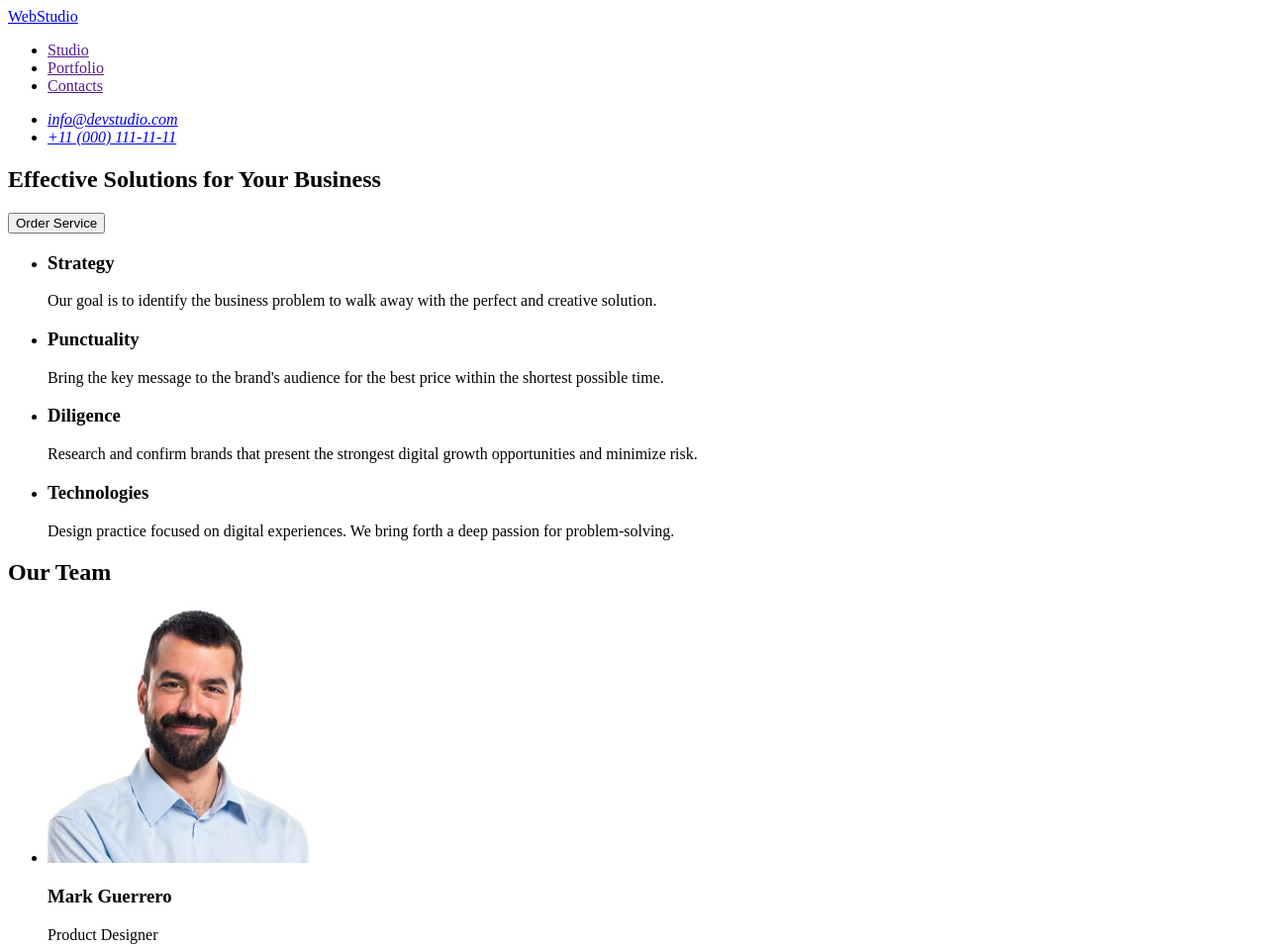
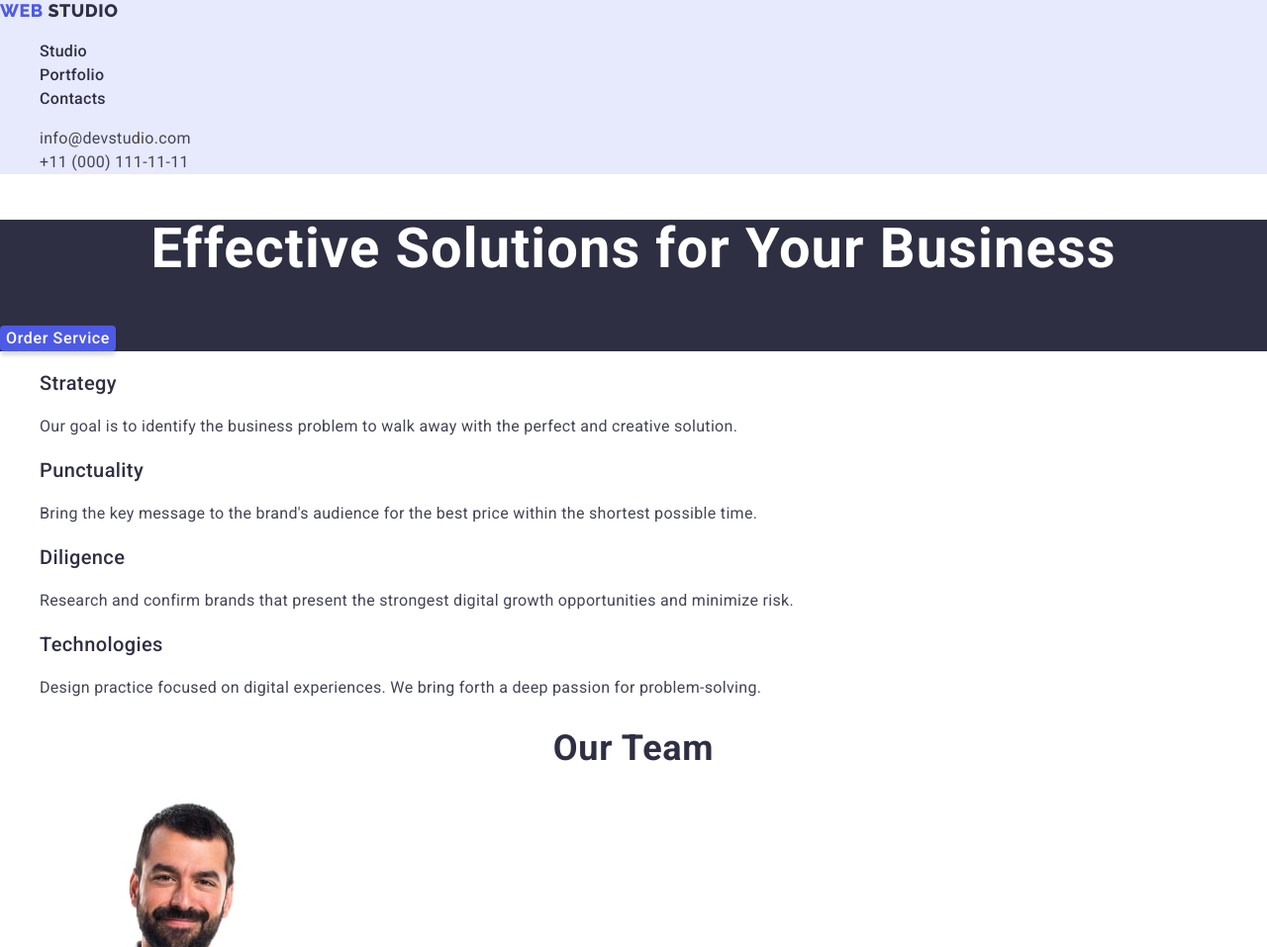
Before and after one commit to Serj-New/goit-markup-hw-02, a plain HTML site: page index.html in a window 1280 px wide. Shown: the top 957 px of the page at 99% size. Drawn offline with nearby package versions, Linux system fonts and the light colour scheme.

Commit message:
text colo markup

```diff
--- /dev/null
+++ b/css/styles.css
@@ -0,0 +1,201 @@
+body {
+    font-family: 'Roboto', 'Raleway', sans-serif;
+    font-weight: normal;
+    color: #434455;
+    font-size: 16px;
+    line-height: 1.5;
+    letter-spacing: 0.32px;
+}
+
+h1, h2, h3 {
+    color: #2E2F42;
+    font-weight: bold;
+    line-height: 1.2;
+    letter-spacing: 0.4px;
+}
+
+ul {
+    list-style-type: none;
+}
+
+a {
+    text-decoration: none;
+    color: inherit;
+    font-style: normal;
+}
+
+.header {
+    background-color: #E7E9FC;
+}
+
+.logo {
+    color: #4D5AE5;
+    font-family: Raleway;
+    font-size: 18px;
+    font-weight: 700;
+    line-height: 1.167;
+    letter-spacing: 0.54px;
+    text-transform: uppercase;
+}
+
+.dark-logo {
+    color: #2E2F42;
+}
+
+.header-nav {
+}
+
+.nav-list {
+}
+
+.nav-list-item {
+}
+
+.nav-list-link {
+    color: #2E2F42;
+    font-weight: 500;
+}
+
+.nav-list-link:hover,
+.nav-list-link:focus {
+    color: #404BBF;
+}
+
+.address {
+}
+
+.address-list {
+}
+
+.address-list-item {
+}
+
+.address-list-link {
+}
+
+.address-list-link:hover,
+.address-list-link:focus {
+    color: #404BBF;
+}
+
+
+
+.hero {
+    background: #2E2F42;
+}
+
+.hero-title {
+    color: #FFF;
+    text-align: center;
+    font-size: 56px;
+    font-weight: 700;
+    line-height: 1.07;
+    letter-spacing: 1.12px;
+}
+
+.hero-button {
+    color: #FFF;
+    font-weight: 500;
+    line-height: 1.5;
+    letter-spacing: 0.64px;
+    border: none;
+    border-radius: 4px;
+    background: #4D5AE5;
+    box-shadow: 0px 4px 4px 0px rgba(0, 0, 0, 0.15);
+    cursor: pointer;
+}
+
+.hero-button:hover,
+.hero-button:focus {
+    background: #404BBF;
+}
+
+.feature {
+}
+
+.feature-title {
+}
+
+.feature-list {
+}
+
+.feature-list-item {
+}
+
+.feature-subtitle {
+    font-size: 20px;
+    font-weight: 500;
+}
+
+.feature-text {
+}
+
+.team {
+}
+
+.team-title {
+    text-align: center;
+    font-size: 36px;
+    font-weight: 700;
+    line-height: 1.11;
+    letter-spacing: 0.72px;
+}
+
+.team-list {
+}
+
+.team-list-item {
+}
+
+.team-list-avatar {
+}
+
+.team-list-name {
+    text-align: center;
+    font-size: 20px;
+    font-weight: 500;
+}
+
+.team-list-position {
+    text-align: center;
+}
+
+.portfolio {
+}
+
+.portfolio-title {
+text-align: center;
+font-size: 36px;
+font-weight: 700;
+line-height: 1.11;
+letter-spacing: 0.72px;
+}
+
+.portfolio-list {
+}
+
+.portfolio-list-item {
+}
+
+.portfolio-list-img {
+}
+
+.portfolio-list-title {
+font-size: 20px;
+font-weight: 500;
+}
+
+.portfolio-list-kind {
+}
+
+.footer {
+    background: #2E2F42;
+}
+
+.light-logo {
+    color: #F4F4FD;
+}
+
+.footer-dscr {
+    color: #F4F4FD;
+}
--- a/index.html
+++ b/index.html
@@ -5,84 +5,131 @@
     <meta name="viewport" content="width=device-width, initial-scale=1.0">
     <link rel="icon" type="image/svg+xml" href="./images/favicon.svg">
     <link rel="icon" type="image/png" href="./images/favicon.png">
+    <link rel="preconnect" href="https://fonts.googleapis.com">
+    <link rel="preconnect" href="https://fonts.gstatic.com" crossorigin>
+    <link href="https://fonts.googleapis.com/css2?family=Roboto:wght@400;500;700;900&family=Raleway:wght@800&display=swap" rel="stylesheet">    <link rel="stylesheet" href="https://cdnjs.cloudflare.com/ajax/libs/modern-normalize/2.0.0/modern-normalize.min.css" integrity="sha512-4xo8blKMVCiXpTaLzQSLSw3KFOVPWhm/TRtuPVc4WG6kUgjH6J03IBuG7JZPkcWMxJ5huwaBpOpnwYElP/m6wg==" crossorigin="anonymous" referrerpolicy="no-referrer" />
+    <link rel="stylesheet" href="https://cdnjs.cloudflare.com/ajax/libs/modern-normalize/2.0.0/modern-normalize.css" integrity="sha512-gA2Bvu0/hw4oj0Lp8ZHjK+o3S4BE5m8d/wNVy6ktKLhHKPpWLQwv9ixzuWirWOakoJqlBdePq2NhoCaUOQ5npQ==" crossorigin="anonymous" referrerpolicy="no-referrer" />
+    <link rel="stylesheet" href="./css/styles.css"/>
     <title>WEBSTUDIO</title>
 </head>
 <body>
-    <header>
-        <nav>
-            <a href="./index.html">WebStudio</a>
-            <ul>
-                <li><a href="">Studio</a></li>
-                <li><a href="">Portfolio</a></li>
-                <li><a href="">Contacts</a></li>
+    <header class="header">
+        <nav class="header-nav">
+            <a class="logo" href="./index.html">
+                <span>Web</span>
+                <span class="dark-logo">Studio</span>
+            </a>
+            <ul class="nav-list">
+                <li class="nav-list-item"><a class="nav-list-link" href="">Studio</a></li>
+                <li class="nav-list-item"><a class="nav-list-link" href="">Portfolio</a></li>
+                <li class="nav-list-item"><a class="nav-list-link" href="">Contacts</a></li>
             </ul>
         </nav>
-        <address>
-            <ul>
-                <li><a href="mailto:info@devstudio.com">info@devstudio.com</a></li>
-                <li><a href="tel:+110001111111">+11 (000) 111-11-11</a></li>
+        <address class="address">
+            <ul class="address-list">
+                <li class="address-list-item"><a class="address-list-link" href="mailto:info@devstudio.com">info@devstudio.com</a></li>
+                <li class="address-list-item"><a class="address-list-link" href="tel:+110001111111">+11 (000) 111-11-11</a></li>
             </ul>
         </address>
     </header>
 
     <main>
-        <section>
-            <h1>Effective Solutions for Your Business</h1>
-            <button type="button">Order Service</button>
+        <section class="hero">
+            <h1 class="hero-title">Effective Solutions for Your Business</h1>
+            <button class="hero-button" type="button">Order Service</button>
         </section>
 
-        <section>
-            <h2 hidden>Reature</h2>
-            <ul>
-                <li>
-                    <h3>Strategy</h3>
-                    <p>Our goal is to identify the business problem to walk away with the perfect and creative solution.</p>
+        <section class="feature">
+            <h2 hidden class="feature-title">Feature</h2>
+            <ul class="feature-list">
+                <li class="feature-list-item">
+                    <h3 class="feature-subtitle">Strategy</h3>
+                    <p class="feature-text">Our goal is to identify the business problem to walk away with the perfect and creative solution.</p>
                 </li>
-                <li>
-                    <h3>Punctuality</h3>
-                    <p>Bring the key message to the brand's audience for the best price within the shortest possible time.</p>
+                <li class="feature-list-item">
+                    <h3 class="feature-subtitle">Punctuality</h3>
+                    <p class="feature-text">Bring the key message to the brand's audience for the best price within the shortest possible time.</p>
                 </li>
-                <li>
-                    <h3>Diligence</h3>
-                    <p>Research and confirm brands that present the strongest digital growth opportunities and minimize risk.</p>
+                <li class="feature-list-item">
+                    <h3 class="feature-subtitle">Diligence</h3>
+                    <p class="feature-text">Research and confirm brands that present the strongest digital growth opportunities and minimize risk.</p>
                 </li>
-                <li>
-                    <h3>Technologies</h3>
-                    <p>Design practice focused on digital experiences. We bring forth a deep passion for problem-solving.</p>
+                <li class="feature-list-item">
+                    <h3 class="feature-subtitle">Technologies</h3>
+                    <p class="feature-text">Design practice focused on digital experiences. We bring forth a deep passion for problem-solving.</p>
                 </li>
             </ul>
         </section>
 
-        <section>
-            <h2>Our Team</h2>
-            <ul>
-                <li>
-                    <img src="./images/Mark_Guerrero.jpg" alt="Mark Guerrero" width="264" height="260">
-                    <h3>Mark Guerrero</h3>
-                    <p>Product Designer</p>
+        <section class="team">
+            <h2 class="team-title">Our Team</h2>
+            <ul class="team-list">
+                <li class="team-list-item">
+                    <img class="team-list-avatar" src="./images/Mark_Guerrero.jpg" alt="Mark Guerrero" width="264" height="260">
+                    <h3 class="team-list-name">Mark Guerrero</h3>
+                    <p class="team-list-position">Product Designer</p>
                 </li>
-                <li>
-                    <img src="./images/Tom_Ford.jpg" alt="Tom Ford" width="264" height="260">
-                    <h3>Tom Ford</h3>
-                    <p>Frontend Developer</p>
+                <li class="team-list-item">
+                    <img class="team-list-avatar" src="./images/Tom_Ford.jpg" alt="Tom Ford" width="264" height="260">
+                    <h3 class="team-list-name">Tom Ford</h3>
+                    <p class="team-list-position">Frontend Developer</p>
                 </li>
-                <li>
-                    <img src="./images/Camila_Garcia.jpg" alt="Camila Garcia" width="264" height="260">
-                    <h3>Camila Garcia</h3>
-                    <p>Marketing</p>
+                <li class="team-list-item">
+                    <img class="team-list-avatar" src="./images/Camila_Garcia.jpg" alt="Camila Garcia" width="264" height="260">
+                    <h3 class="team-list-name">Camila Garcia</h3>
+                    <p class="team-list-position">Marketing</p>
                 </li>
-                <li>
-                    <img src="./images/Daniel_Wilson.jpg" alt="Daniel Wilson" width="264" height="260">
-                    <h3>Daniel Wilson</h3>
-                    <p>UI Designer</p>
+                <li class="team-list-item">
+                    <img class="team-list-avatar" src="./images/Daniel_Wilson.jpg" alt="Daniel Wilson" width="264" height="260">
+                    <h3 class="team-list-name">Daniel Wilson</h3>
+                    <p class="team-list-position">UI Designer</p>
+                </li>
+            </ul>
+        </section>
+
+        <section class="portfolio">
+            <h2 class="portfolio-title">Our Portfolio</h2>
+            <ul class="portfolio-list">
+                <li class="portfolio-list-item">
+                    <img class="portfolio-list-img" src="./images/img-1.jpg" alt="Banking App" width="360" height="300">
+                    <h3 class="portfolio-list-title">Banking App</h3>
+                    <p class="portfolio-list-kind">App</p>
+                </li>
+                <li class="portfolio-list-item">
+                    <img class="portfolio-list-img" src="./images/img-2.jpg" alt="Cashless Payment" width="360" height="300">
+                    <h3 class="portfolio-list-title">Cashless Payment</h3>
+                    <p class="portfolio-list-kind">Marketing</p>
+                </li>
+                <li class="portfolio-list-item">
+                    <img class="portfolio-list-img" src="./images/img-3.jpg" alt="Meditation App" width="360" height="300">
+                    <h3 class="portfolio-list-title">Meditation App</h3>
+                    <p class="portfolio-list-kind">App</p>
+                </li>
+                <li class="portfolio-list-item">
+                    <img class="portfolio-list-img" src="./images/img-4.jpg" alt="Taxi Service" width="360" height="300">
+                    <h3 class="portfolio-list-title">Taxi Service</h3>
+                    <p class="portfolio-list-kind">Marketing</p>
+                </li>
+                <li class="portfolio-list-item">
+                    <img class="portfolio-list-img" src="./images/img-5.jpg" alt="Screen Illustrations" width="360" height="300">
+                    <h3 class="portfolio-list-title">Screen Illustrations</h3>
+                    <p class="portfolio-list-kind">Design</p>
+                </li>
+                <li class="portfolio-list-item">
+                    <img class="portfolio-list-img" src="./images/img-6.jpg" alt="Online Courses" width="360" height="300">
+                    <h3 class="portfolio-list-title">Online Courses</h3>
+                    <p class="portfolio-list-kind">Marketing</p>
                 </li>
             </ul>
         </section>
     </main>
 
-    <footer>
-        <a href="./index.html">WebStudio</a>
-        <p>Increase the flow of customers and sales for your business with digital marketing & growth solutions.</p>
+    <footer class="footer">
+        <a class="logo" href="./index.html">
+            <span>Web</span>
+            <span class="light-logo">Studio</span>
+        </a>
+        <p class="footer-dscr">Increase the flow of customers and sales for your business with digital marketing & growth solutions.</p>
     </footer>
 </body>
 </html>
```
Also changed, not shown: images/img-1.jpg (added), images/img-2.jpg (added), images/img-3.jpg (added), images/img-4.jpg (added), images/img-5.jpg (added), images/img-6.jpg (added).
